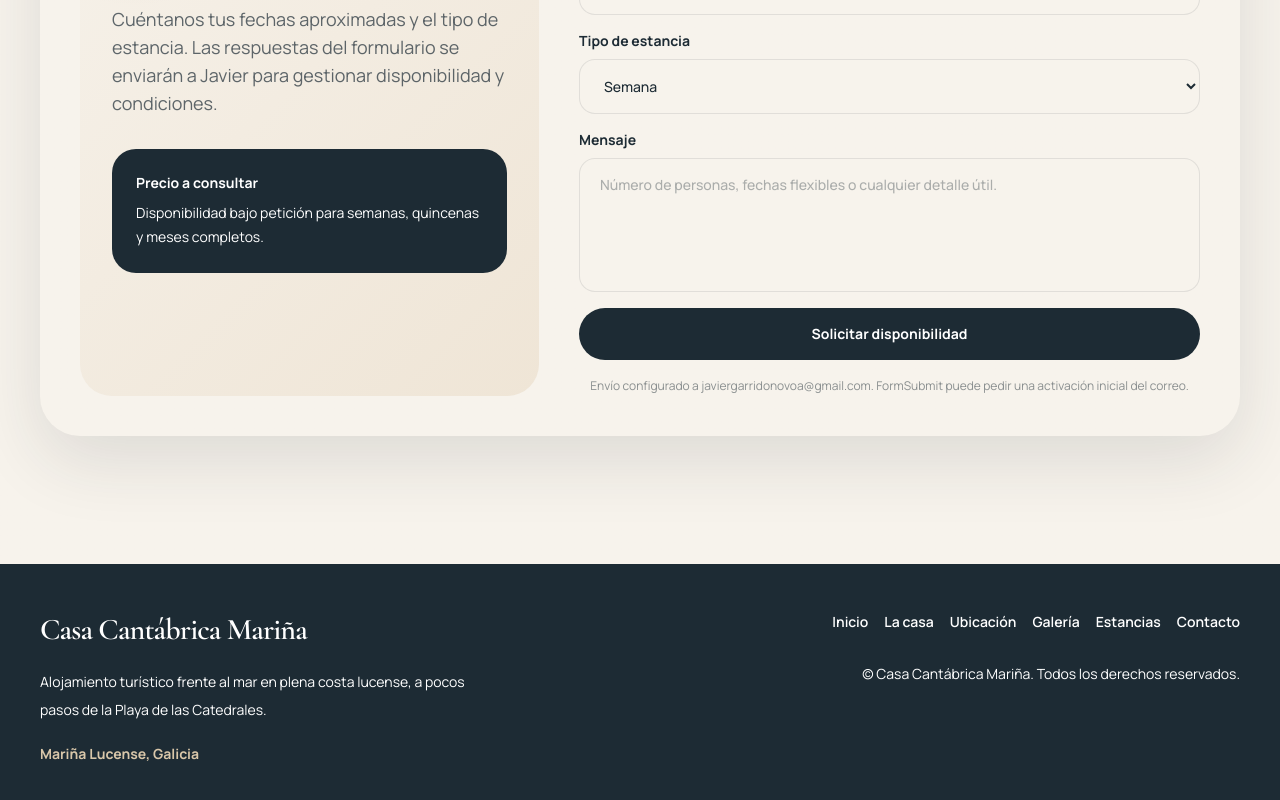
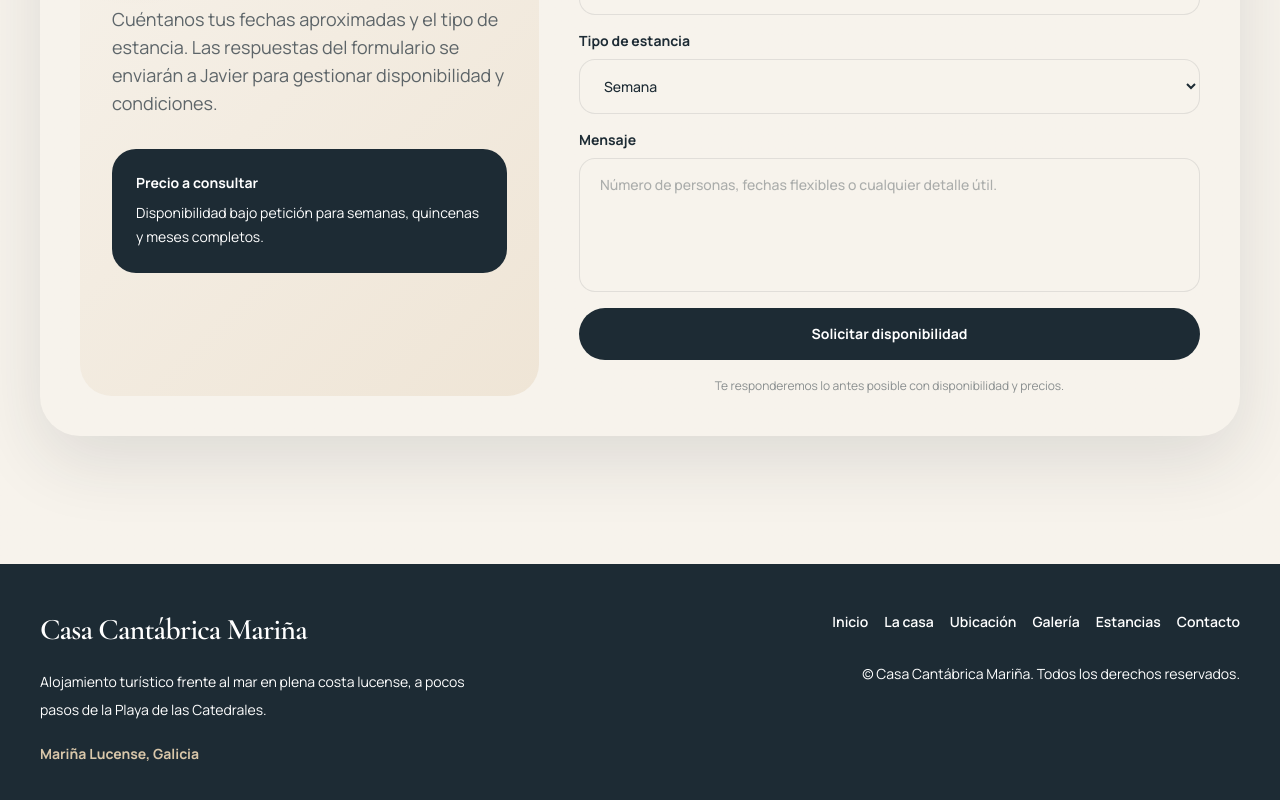
Before and after one commit to mjonateca/CASAATLANTICA, a React (Vite) app: page / in a window 1280 px wide. Shown: the part 8332-9132 px from the top of the page. Built offline with nearby package versions, Linux system fonts and the light colour scheme.

Commit message:
Update ContactSection.jsx

```diff
--- a/src/components/ContactSection.jsx
+++ b/src/components/ContactSection.jsx
@@ -70,7 +70,7 @@ export default function ContactSection() {
               Solicitar disponibilidad
             </button>
             <p className="text-center text-xs leading-5 text-night/50">
-              Envío configurado a {contactEmail}. FormSubmit puede pedir una activación inicial del correo.
+              Te responderemos lo antes posible con disponibilidad y precios.
             </p>
           </form>
         </Reveal>
```
